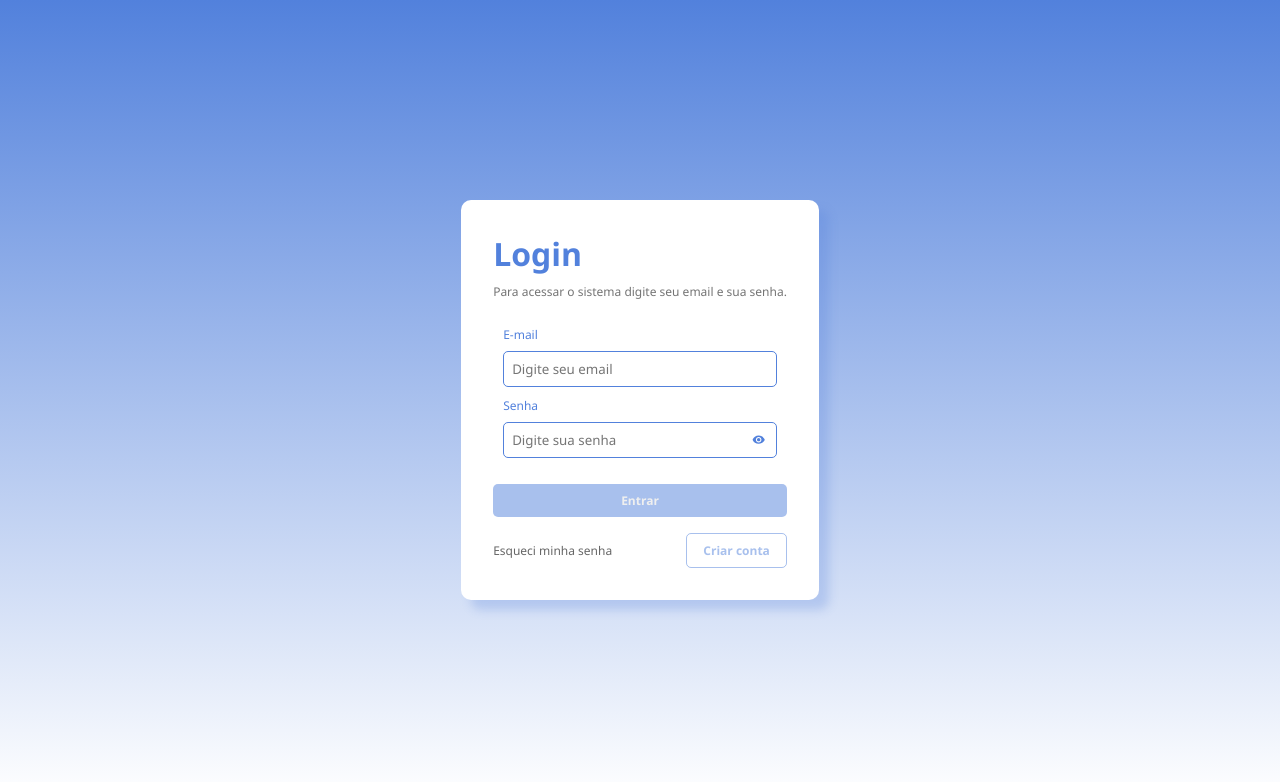
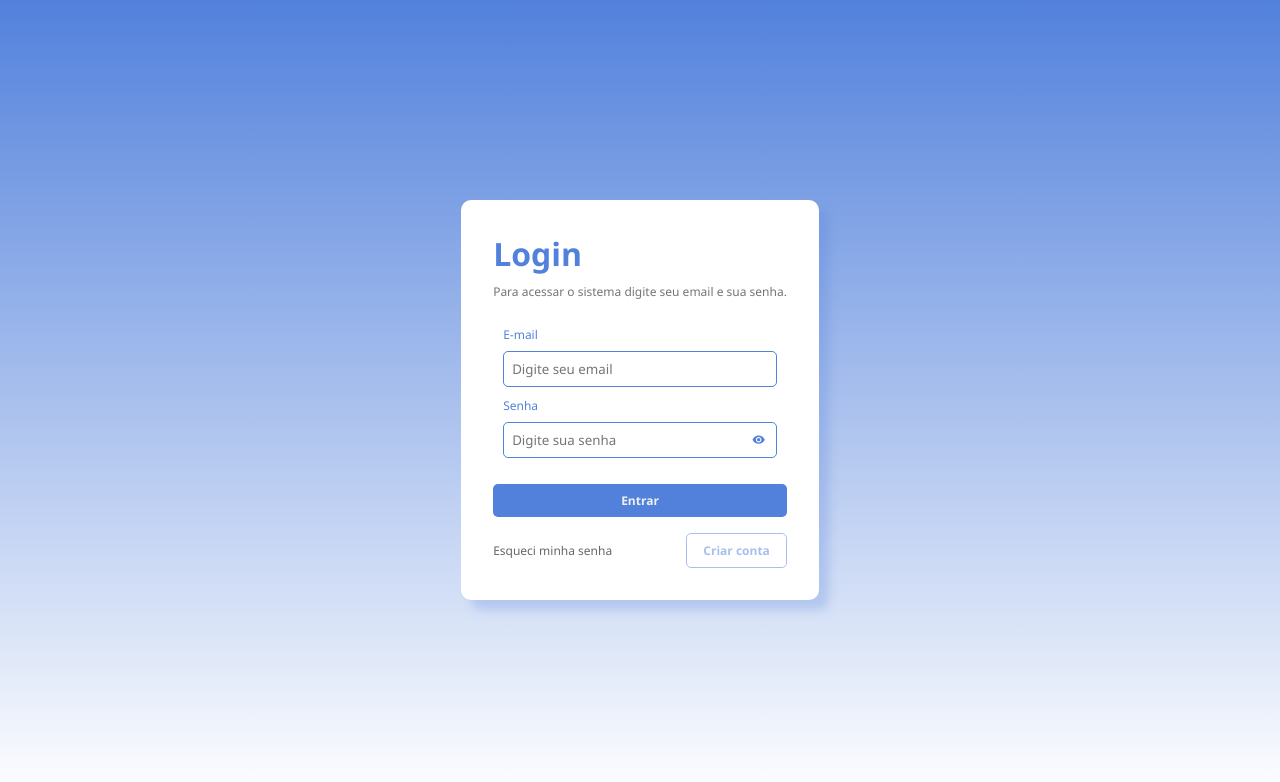
Before and after one commit to andreluizamorimdev/user-ceps-Semana11, a React (Vite) app: page / in a window 1280 px wide. Shown: the top 782 px of the page. Built offline with nearby package versions, Linux system fonts and the light colour scheme.

Commit message:
Inst. lib react-hook-form + refactory + styled

```diff
--- a/package.json
+++ b/package.json
@@ -12,6 +12,7 @@
   "dependencies": {
     "react": "^18.2.0",
     "react-dom": "^18.2.0",
+    "react-hook-form": "^7.45.1",
     "react-icons": "^4.10.1",
     "react-router-dom": "^6.14.1",
     "styled-components": "^6.0.3"
--- a/src/components/Form/Input/Input.component.jsx
+++ b/src/components/Form/Input/Input.component.jsx
@@ -6,7 +6,7 @@
 
 import { MdVisibility, MdVisibilityOff } from 'react-icons/md'
 
-const InputComponent = ({ label, type, id, placeholder }) => {
+const InputComponent = ({ label, type, id, placeholder, register, error }) => {
     const [showPassword, setShowPassword] = useState(false);
 
     const handleShowPassword = () => {
@@ -15,12 +15,12 @@
 
     return (
         <Styled.InputGroup>
-            <Styled.Label htmlFor={id}>{ label }</Styled.Label>
+            <Styled.Label $color={error && 'danger' } htmlFor={id}>{ label }</Styled.Label>
             { type !== 'textarea' &&
                 <Styled.InputContainer>
-                    <Styled.Input type={ showPassword ? 'text' : type } id={ id } placeholder={ placeholder }/>
+                    <Styled.Input $color={error && 'danger' } type={ showPassword ? 'text' : type } id={ id } placeholder={ placeholder } {...register}/>
                     {type === 'password' &&
-                    <Styled.Icon type='button' onClick={handleShowPassword}>
+                    <Styled.Icon $color={error && 'danger' } type='button' onClick={handleShowPassword}>
                         { !showPassword
                             ? <MdVisibility />
                             : <MdVisibilityOff />
@@ -31,7 +31,7 @@
 
             {
                 type === 'textarea' &&
-                    <Styled.TextArea id={ id } placeholder={ placeholder } />
+                    <Styled.TextArea $color={error && 'danger' } id={ id } placeholder={ placeholder } {...register}/>
             }
         </Styled.InputGroup>
     );
@@ -42,6 +42,8 @@
     type: PropTypes.string,
     id: PropTypes.string.isRequired,
     placeholder: PropTypes.string,
+    register: PropTypes.any,
+    error: PropTypes.any,
 }
 
 export default InputComponent;
--- a/src/components/Form/Input/Input.style.jsx
+++ b/src/components/Form/Input/Input.style.jsx
@@ -12,7 +12,7 @@
     align-items: flex-start;
     gap: 0.625rem;
     align-self: stretch;
-    color: #5281DC;
+    color: ${({$color}) => { return $color === 'danger' ? '#BE2E2E' : '#5281DC'}};
     font-size: 0.75rem;
     font-style: normal;
     font-weight: 400;
@@ -24,7 +24,7 @@
     align-items: flex-start;
     align-self: stretch;
     border-radius: 0.3125rem;
-    border: 1px solid #5281DC;
+    border: 1px solid ${({$color}) => { return $color === 'danger' ? '#BE2E2E' : '#5281DC'}};
     width: 100%;
 `;
 export const TextArea = styled.textarea`
@@ -33,7 +33,7 @@
     align-items: flex-start;
     align-self: stretch;
     border-radius: 0.3125rem;
-    border: 1px solid #5281DC;
+    border: 1px solid ${({$color}) => { return $color === 'danger' ? '#BE2E2E' : '#5281DC'}};
 `;
 
 export const InputContainer = styled.div`
@@ -53,5 +53,5 @@
     align-items: center;
     justify-content: center;
 
-    color: #5281DC;
+    color: ${({$color}) => { return $color === 'danger' ? '#BE2E2E' : '#5281DC'}};
 `;
--- a/src/components/Form/Login/Login.component.jsx
+++ b/src/components/Form/Login/Login.component.jsx
@@ -1,24 +1,20 @@
-import { useState } from 'react';
 import { useNavigate } from "react-router-dom";
+import { useForm } from "react-hook-form";
+
 import * as Styled from './Login.style';
 import InputComponent from '../Input/Input.component';
 
 const FormLoginComponent = () => {
-    const [data, setData] = useState({
-        email: '',
-        password: '',
-    })
+    const {
+        register,
+        handleSubmit,
+        formState: { errors },
+      } = useForm()
+
     const navigate = useNavigate();
 
-    const isDisabled = () => {
-        return !data.email || !data.password || !data.email.includes('@') || data.password.length < 8;
-    }
-
-    const handleInput = (event) => {
-        event.preventDefault();
-        const {value, id} = event.target;
-
-        setData({...data, [id]: value});
+    const submitForm = (data) => {
+        console.log(data);
     }
 
     const redirectToHome = () => {
@@ -26,18 +22,32 @@
     }
 
     return (
-        <Styled.Form onSubmit={redirectToHome}>
+        <Styled.Form onSubmit={handleSubmit(submitForm)}>
             <Styled.Header>
                 <Styled.Title>Login</Styled.Title>
                 <Styled.SubTitle>Para acessar o sistema digite seu email e sua senha.</Styled.SubTitle>
             </Styled.Header>
 
             <Styled.InputGroup>
-                <InputComponent id='email' type='email' placeholder='Digite seu email' label='E-mail'/>
-                <InputComponent id='password' type='password' placeholder='Digite sua senha' label='Senha'/>
+                <InputComponent
+                    id='email'
+                    type='email'
+                    placeholder='Digite seu email'
+                    label='E-mail'
+                    register={{...register('email', { required: true, validate: {matchPath: (v) => /^\w+([.-]?\w+)*@\w+([.-]?\w+)*(\.\w{2,3})+$/.test(v)} })}}
+                    error={ errors.email }
+                />
+                <InputComponent
+                    id='password'
+                    type='password'
+                    placeholder='Digite sua senha'
+                    label='Senha'
+                    register={{...register('password', { required: true, minLength: 8 })}}
+                    error={ errors.password }
+                />
             </Styled.InputGroup>
 
-            <Styled.Button type="submit" disabled={isDisabled()}>Entrar</Styled.Button>
+            <Styled.Button $active={ !errors.email && !errors.password } type="submit" disabled={ errors.email || errors.password } >Entrar</Styled.Button>
 
             <Styled.Action className="Action">
                 <Styled.EsqueciSenha href="">Esqueci minha senha</Styled.EsqueciSenha>
--- a/src/components/Form/Login/Login.style.jsx
+++ b/src/components/Form/Login/Login.style.jsx
@@ -37,13 +37,16 @@
     align-items: flex-start;
     align-self: stretch;
     border-radius: 0.3125rem;
-    background: ${({ $outlined }) => { return $outlined ? 'transparent' : 'rgba(82, 129, 220, 0.50)' }};
-    border: ${({ $outlined }) => { return !$outlined ? 0 : '1px solid rgba(82, 129, 220, 0.50)' }};
-    color: ${({ $outlined }) => { return !$outlined ? '#EFEFEF' : 'rgba(82, 129, 220, 0.50)' }};
+    background: ${({ $outlined }) => { return $outlined ? 'transparent' : 'rgba(82, 129, 220, 1)' }};
+    border: ${({ $outlined }) => { return !$outlined ? 0 : '1px solid rgba(82, 129, 220, 1)' }};
+    color: ${({ $outlined }) => { return !$outlined ? '#EFEFEF' : 'rgba(82, 129, 220, 1)' }};
     font-size: 0.75rem;
     font-style: normal;
     font-weight: 700;
     line-height: normal;
+
+    opacity: ${({ $active } ) => { return $active ? 1 : .5 }};
+    cursor: pointer;
 
     &:disabled {
         cursor: not-allowed;
```
Also changed, not shown: 1 other file (tests, documents, lock files or other folders).
